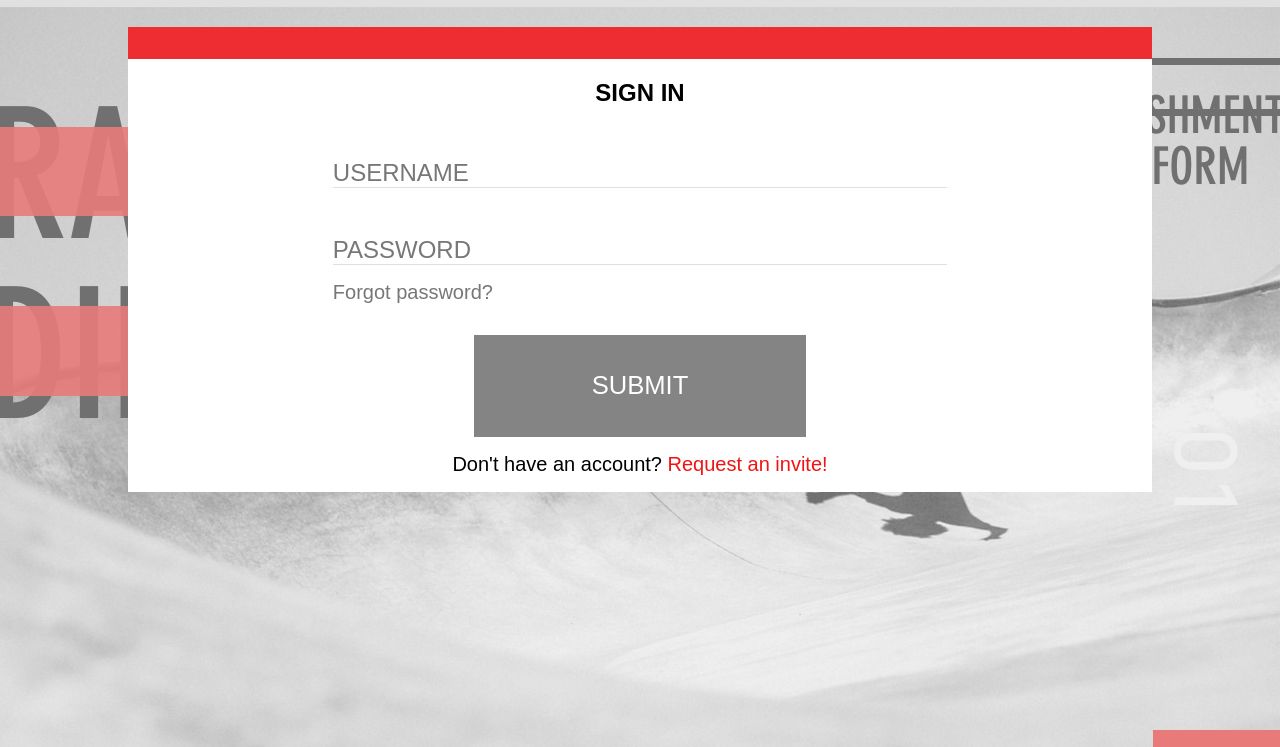
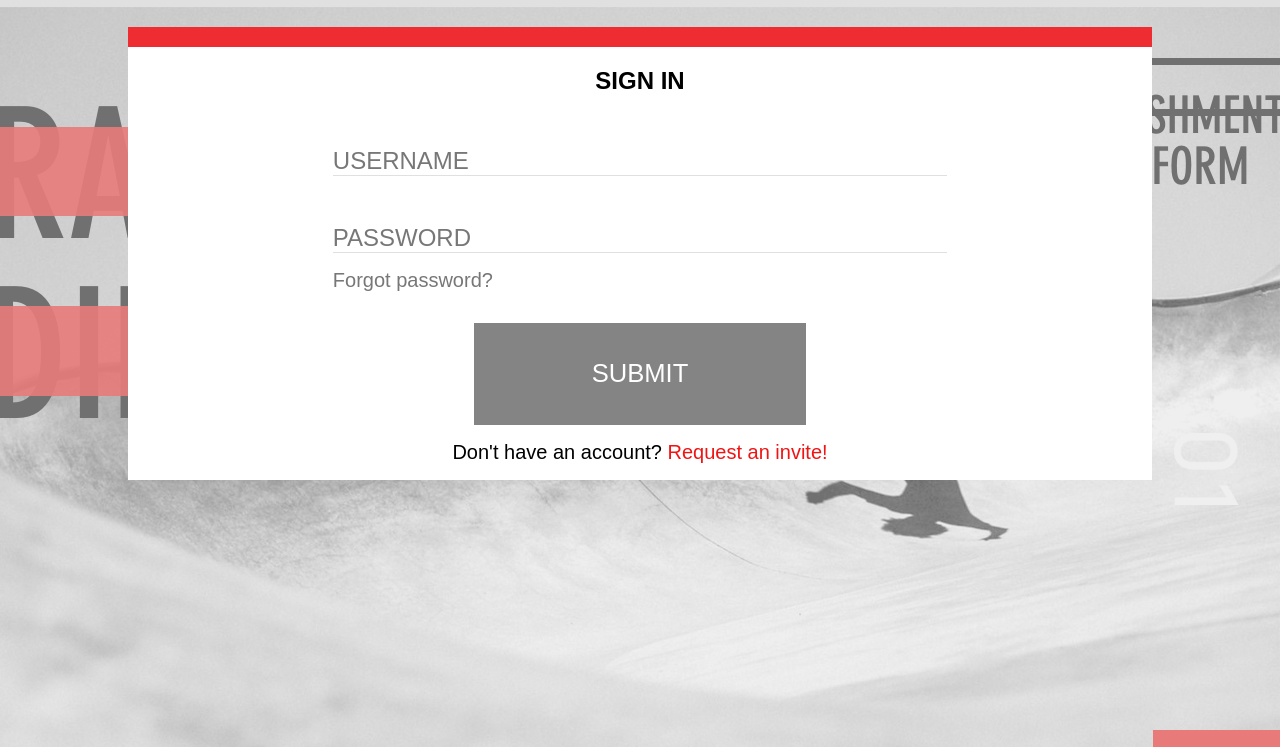
Before and after one commit to yatesdev/halfpipe-landing-page, a website: page index.html in a window 1280 px wide. Both pictures are taken after a click on the link "/ SIGN IN". Shown: the part 53-800 px from the top of the page. Drawn offline with nearby package versions, Linux system fonts and the light colour scheme; files that its build step writes are made by us from their sources; a web font is replaced by a local one.

Commit message:
Updated red bar model style

```diff
--- a/styles/layout/_modal.scss
+++ b/styles/layout/_modal.scss
@@ -3,7 +3,7 @@
   top: 10vh;
   margin: auto;
   width: 80vw;
-  border-top: 2rem solid $modal-top-red;
+  border-top: 2.5vh solid $modal-top-red;
   background-color: white;
   display: flex;
   flex-direction: column;
```
